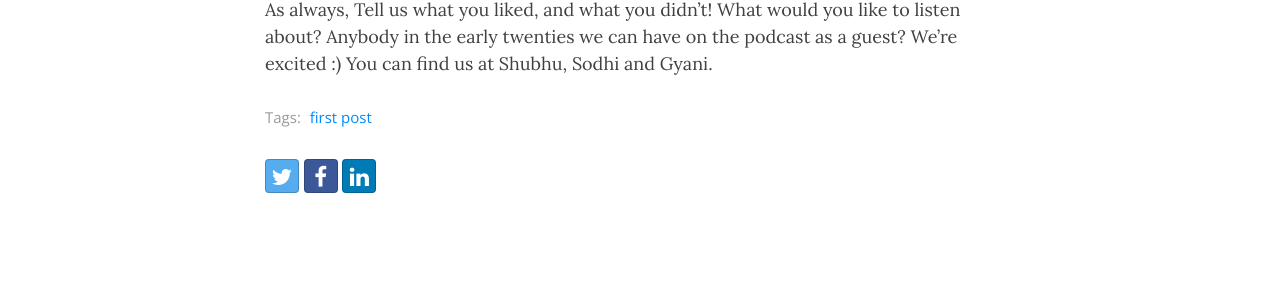
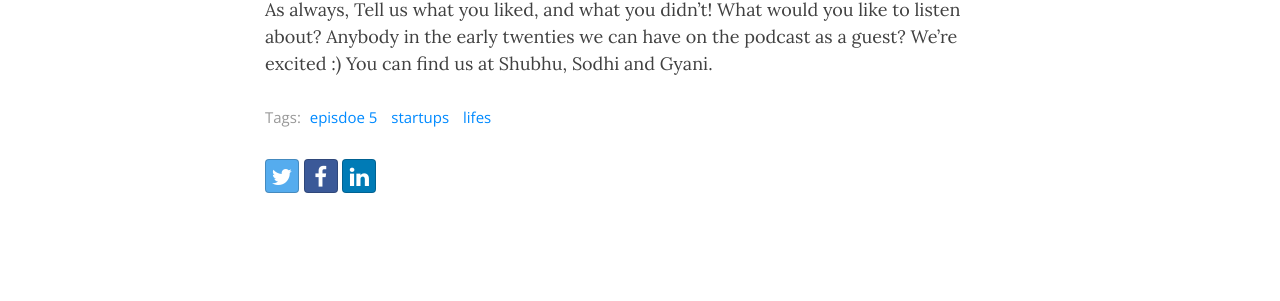
Before and after one commit to Zephrys/zephrys.github.io, a Jekyll site: the page built from _posts/2019-01-20-episode-5-devanshi.md, in a window 1280 px wide and 1262 px high. Shown: the part 715-1016 px from the top of the window. Built offline with Jekyll 4.4.1, drawn with Linux system fonts in a browser that asks for light colours; nearby versions of some CDN libraries.

Commit message:
edit first post

```diff
--- a/_posts/2019-01-20-episode-5-devanshi.md
+++ b/_posts/2019-01-20-episode-5-devanshi.md
@@ -2,7 +2,7 @@
 layout: post
 title: Episode 5
 subtitle: Discussing startups, life and Hitler with Devanshi Kotak!
-tags: [first post]
+tags: [episdoe 5, startups, lifes]
 comments: true
 ---
 
```
